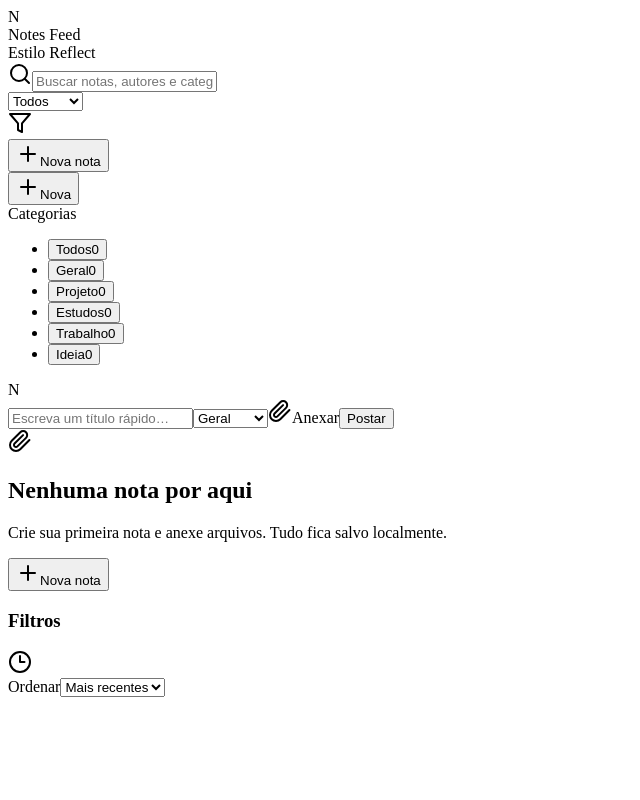
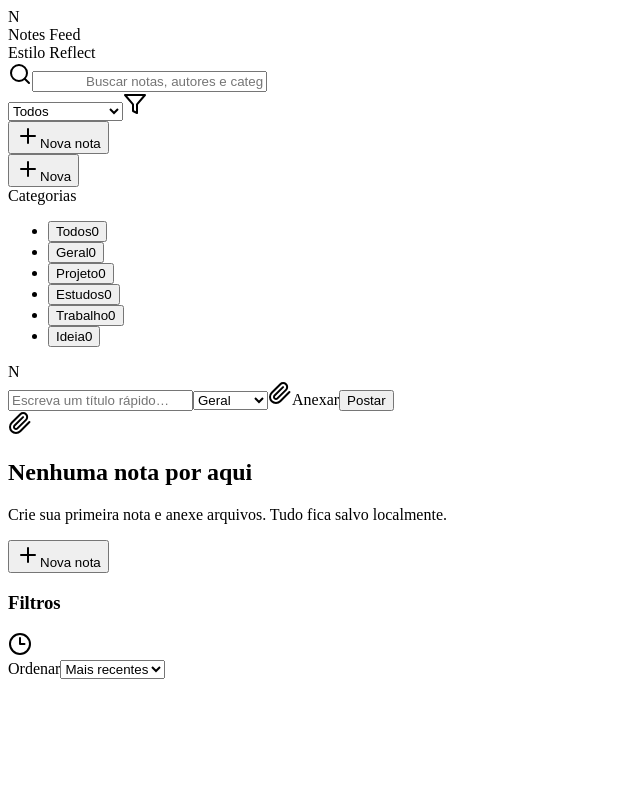
Before and after one commit to DaviSzabo/Notes-App, a Next.js app: page / in a window 1280 px wide. Shown: the top 800 px of the page, without its empty margins (0-640 px from the left). Built offline with nearby package versions, Linux system fonts and the light colour scheme.

Commit message:
Update page.tsx

```diff
--- a/app/page.tsx
+++ b/app/page.tsx
@@ -173,32 +173,38 @@ export default function Page() {
             </div>
           </div>
 
-          <div className="hidden md:flex items-center gap-2 ml-6 flex-1">
+          {/* AQUI: aumentei o gap e arrumei o search/select */}
+          <div className="hidden md:flex items-center gap-4 ml-6 flex-1">
+            {/* Search com padding suficiente para a lupa */}
             <div className="relative flex-1">
-              <Search className="pointer-events-none absolute left-3 top-1/2 -translate-y-1/2 size-5 text-slate-400" />
+              <Search className="pointer-events-none absolute left-4 top-1/2 -translate-y-1/2 size-5 text-slate-400" />
               <input
                 value={q}
                 onChange={(e) => { setQ(e.target.value); setLimit(12); }}
                 placeholder="Buscar notas, autores e categorias"
-                className="w-full pl-12 pr-4 py-3 input-clean rounded-full"
+                className="w-full pr-4 py-3 input-clean rounded-full"
+                /* força o respiro da lupa, caso input-clean mexa no padding */
+                style={{ paddingLeft: '3.25rem' }}   // ~ pl-14
               />
             </div>
 
+            {/* Select com ícone dentro e espaço próprio à direita */}
+            <div className="relative">
               <select
                 value={cat}
                 onChange={(e) => { setCat(e.target.value); setLimit(12); }}
-              className="select"
+                className="select pr-10"               // dá espaço para o ícone
                 aria-label="Selecionar categoria"
+                style={{ paddingRight: '2.5rem' }}     // garante o respiro mesmo se select redefinir padding
               >
                 <option>Todos</option>
                 {categories.map(c => <option key={c}>{c}</option>)}
               </select>
-
-            <div className="relative -ml-6 pr-1">
-              <Filter className="pointer-events-none absolute right-2 top-1/2 -translate-y-1/2 size-4 text-slate-400" />
+              <Filter className="pointer-events-none absolute right-3 top-1/2 -translate-y-1/2 size-4 text-slate-400" />
             </div>
 
-            <button onClick={() => setOpen(true)} className="button">
+            {/* Botão com um espacinho extra à esquerda */}
+            <button onClick={() => setOpen(true)} className="button ml-1">
               <span className="inline-flex items-center gap-2">
                 <Plus className="size-4" />
                 Nova nota
```
Lines whose indentation alone changed are shown as unchanged.
